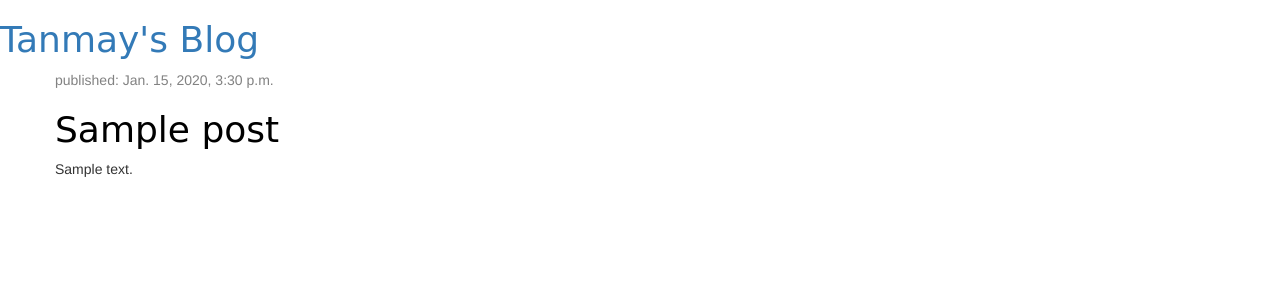
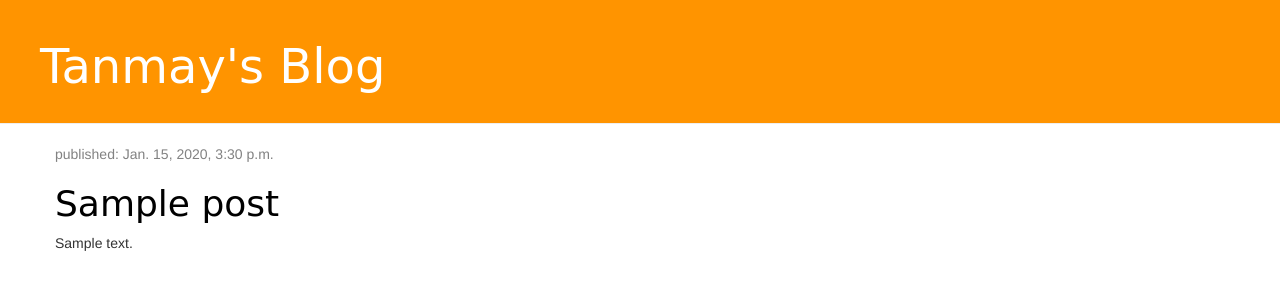
Before and after one commit to tanmayvij/my-first-blog, a Django app: template blog/templates/blog/post_list.html in a window 1280 px wide. Shown: the top 300 px of the page. Run offline with Django 3.2, Linux system fonts and the light colour scheme; the template is opened without the code that fills it: values that come from a table or form of the project are taken from there, others are empty; tables that the repository leaves empty hold one stand-in row (values such as "Sample post"); some libraries are stand-ins or nearby versions.

Commit message:
Minor error in HTML fixed

```diff
--- a/blog/templates/blog/post_list.html
+++ b/blog/templates/blog/post_list.html
@@ -7,7 +7,7 @@
 <link rel="stylesheet" href="{% static 'css/blog.css' %}">
     </head>
     <body>
-<div>
+<div class="page-header">
     <h1><a href="/">Tanmay's Blog</a></h1>
 </div>
 <div class="content container">
```
